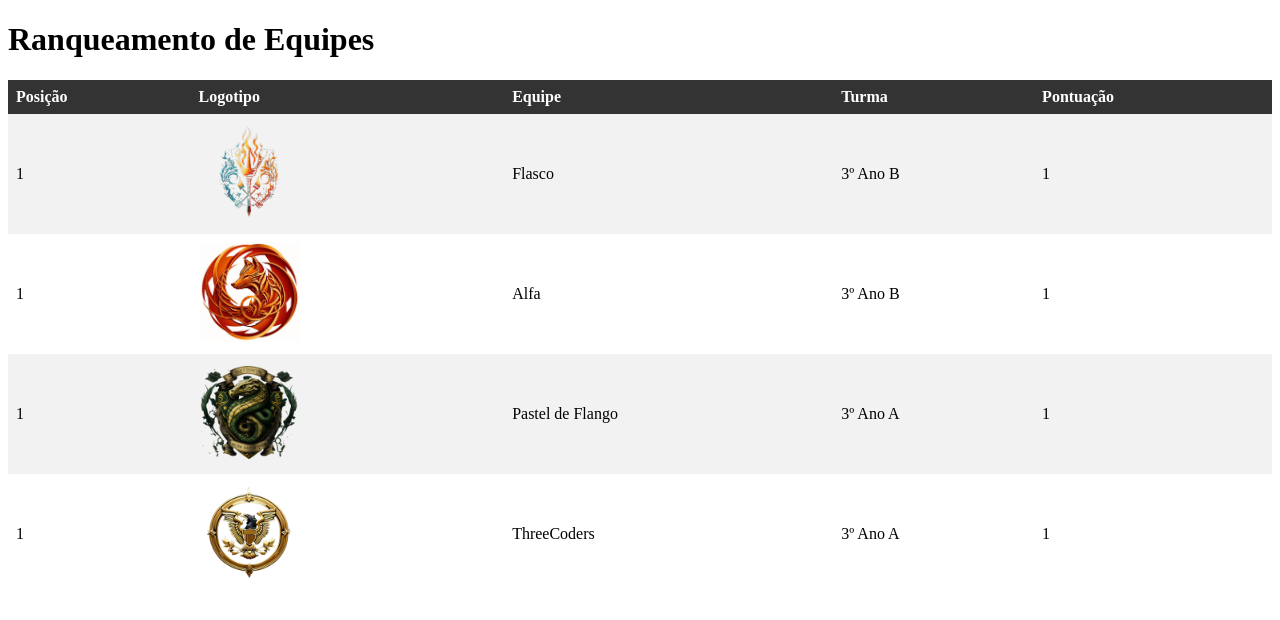
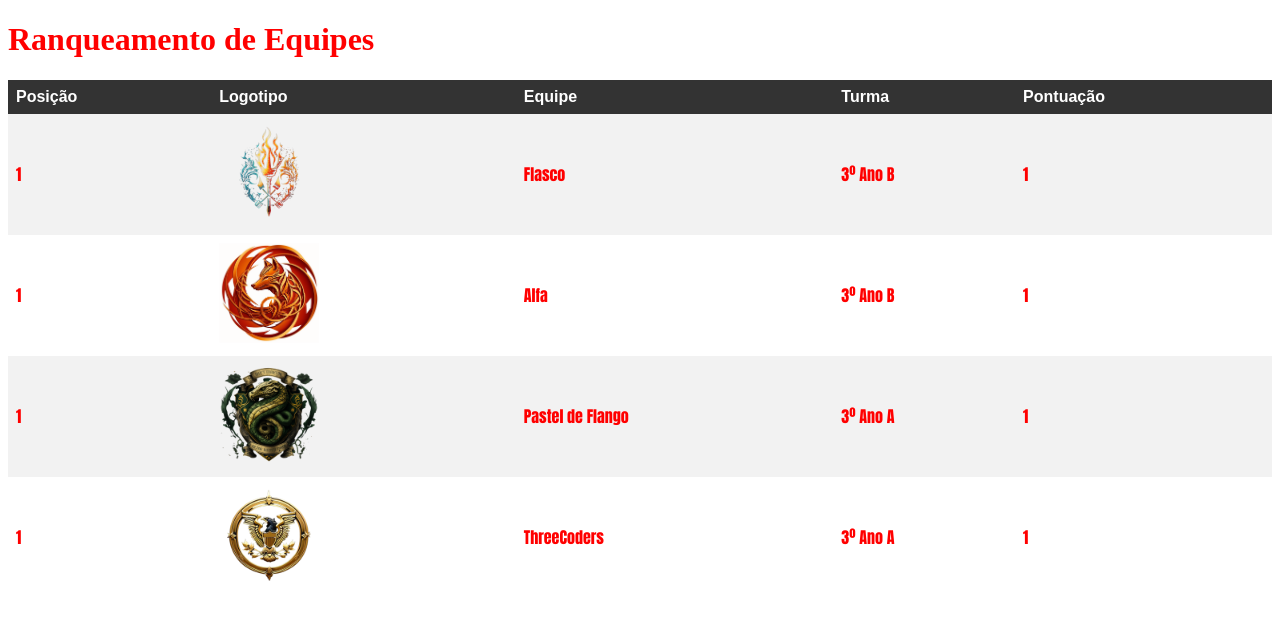
Before and after one commit to iurygdeoliveira/Web-development-classes, a PHP site: page /ranking_equipes/index.html in a window 1280 px wide. Shown: the top 620 px of the page. Run offline with PHP 8.4, Linux system fonts and the light colour scheme.

Commit message:
Alterei a fonte do h1 para a time news roman, a do th para arial e do td para Impact e a cor da fonte do h1 e do tde do h1 para red

```diff
--- a/ranking_equipes/style.css
+++ b/ranking_equipes/style.css
@@ -7,11 +7,15 @@ th,
 td {
     text-align: left;
     padding: 8px;
+    font-family: Impact, Haettenschweiler, 'Arial Narrow Bold', sans-serif;
+    color: red;
 }
 
 th {
     background-color: #333;
     color: white;
+    font-family: Arial, Helvetica, sans-serif
+
 }
 
 tr:nth-child(even) {
@@ -22,3 +26,8 @@ tr:nth-child(even) {
     width: 100px;
     height: auto;
 }
+
+h1{
+    font-family: 'Times New Roman', Times, serif;
+    color: red;
+}
```
